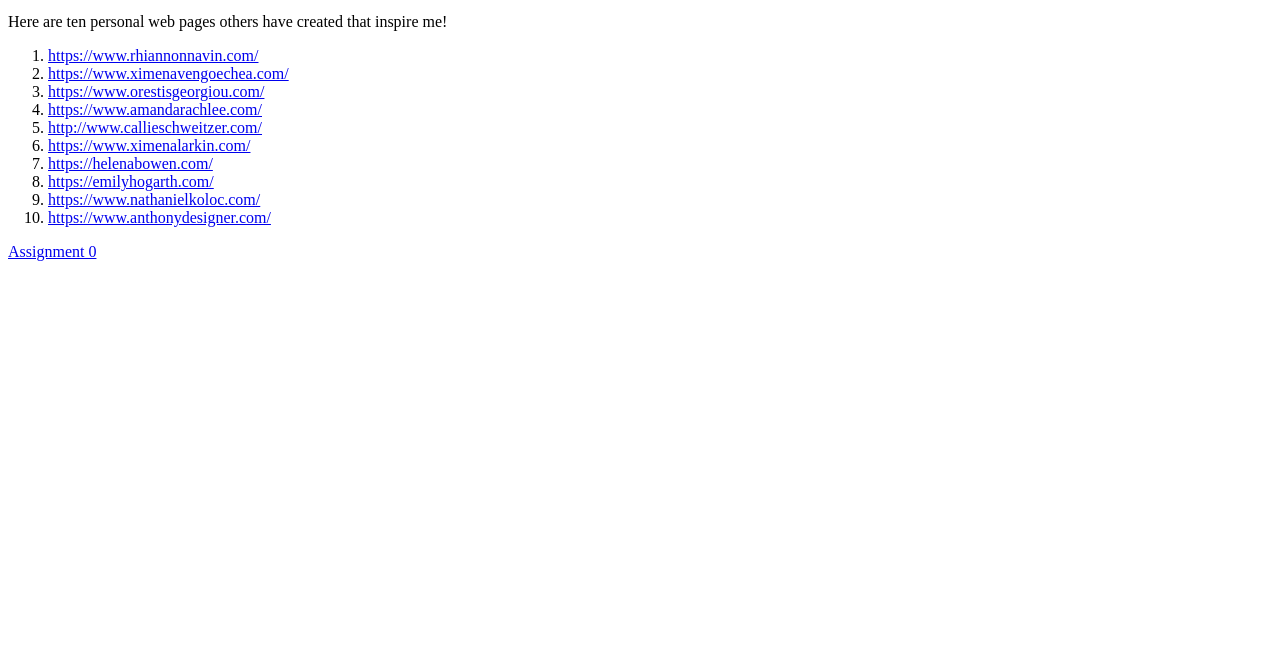
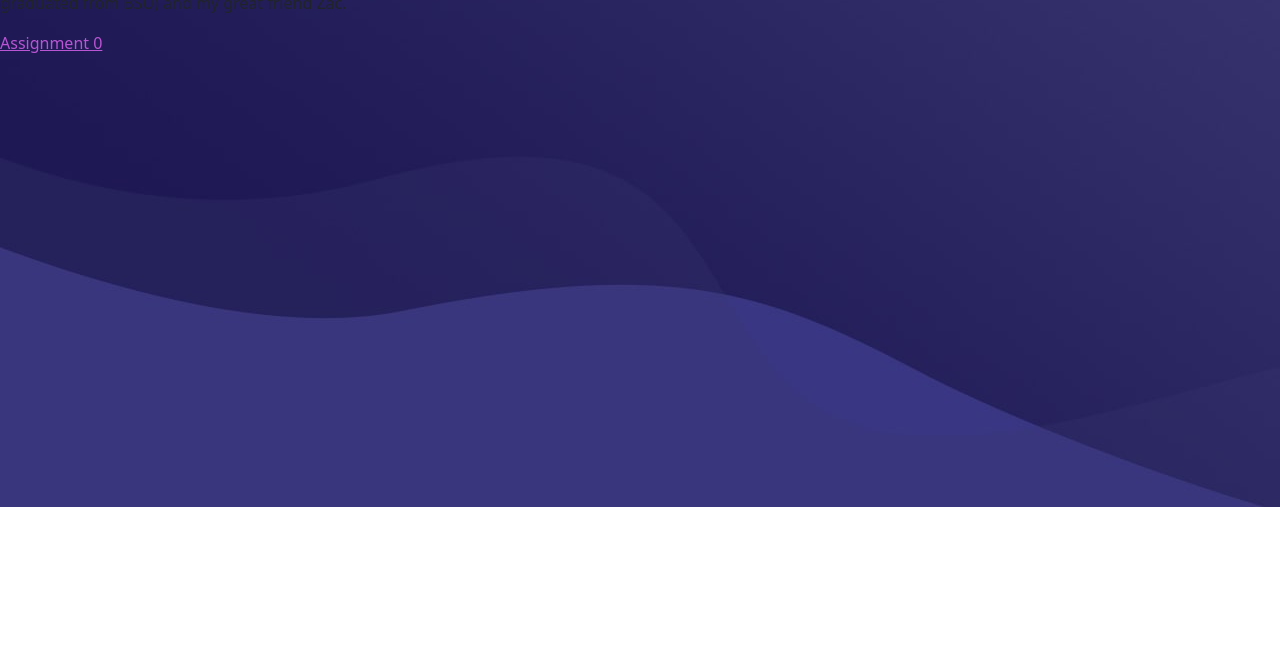
Before and after one commit to FutuRePr0Grammer/FutuRePr0Grammer.github.io, a plain HTML site: page index.html in a window 1280 px wide. Shown: the part 137-800 px from the top of the page. Drawn offline with nearby package versions, Linux system fonts and the light colour scheme.

Commit message:
added background image

```diff
--- a/index.html
+++ b/index.html
@@ -4,6 +4,10 @@
 <head>
     <meta charset = "utf-8">
     <title>My First Webpage</title>
+    <link rel = "stylesheet" href = "main.css">
+    <!---bootstrap and fontawesome links-->
+    <link href="https://cdn.jsdelivr.net/npm/bootstrap@5.1.3/dist/css/bootstrap.min.css" rel="stylesheet">
+    <link rel="stylesheet" href=" https://cdnjs.cloudflare.com/ajax/libs/font-awesome/5.10.2/css/all.css">
 </head>
 
 <body>
@@ -17,20 +21,7 @@
         am attempting to learn the guitar, listening to music, reading, or enjoying time with my lovely
         fiancee Erica (she is also a programmer who graduated from BSU) and my great friend Zac.
     </p>
-    <!---ten personal web pages that inspire me-->
-    <p>Here are ten personal web pages others have created that inspire me!</p>
-    <ol>
-        <li><a href = "https://www.rhiannonnavin.com/">https://www.rhiannonnavin.com/</a></li>
-        <li><a href = "https://www.ximenavengoechea.com/">https://www.ximenavengoechea.com/</a></li>
-        <li><a href = "https://www.orestisgeorgiou.com/">https://www.orestisgeorgiou.com/</a></li>
-        <li><a href = "https://www.amandarachlee.com/">https://www.amandarachlee.com/</a></li>
-        <li><a href = "http://www.callieschweitzer.com/">http://www.callieschweitzer.com/</a></li>
-        <li><a href = "https://www.ximenalarkin.com/">https://www.ximenalarkin.com/</a></li>
-        <li><a href = "https://helenabowen.com/">https://helenabowen.com/</a></li>
-        <li><a href = "https://emilyhogarth.com/">https://emilyhogarth.com/</a></li>
-        <li><a href = "https://www.nathanielkoloc.com/">https://www.nathanielkoloc.com/</a></li>
-        <li><a href = "https://www.anthonydesigner.com/">https://www.anthonydesigner.com/</a></li>
-    </ol>
+
     <!---link to the page for assignment 0-->
     <p><a href = "assignment_0.html">Assignment 0</a></p>
 </body>
--- /dev/null
+++ b/main.css
@@ -0,0 +1,18 @@
+/*css document for the main (home) page of my website futurepr0grammer.github.io*/
+
+/*body tag style, including background image*/
+body{
+    font-family: Arial, Helvetica, sans-serif;
+    color: white;
+    background: url("homepage_background.jpg");
+    background-repeat: no-repeat;
+    background-position: center;
+    /*background-size: cover (or contain?)*/
+    height: 100%;
+}
+a:link{
+    color: mediumorchid;
+}
+a:visited{
+    color: yellow;
+}
```
Also changed, not shown: homepage_background.jpg (added), 1 other file.
